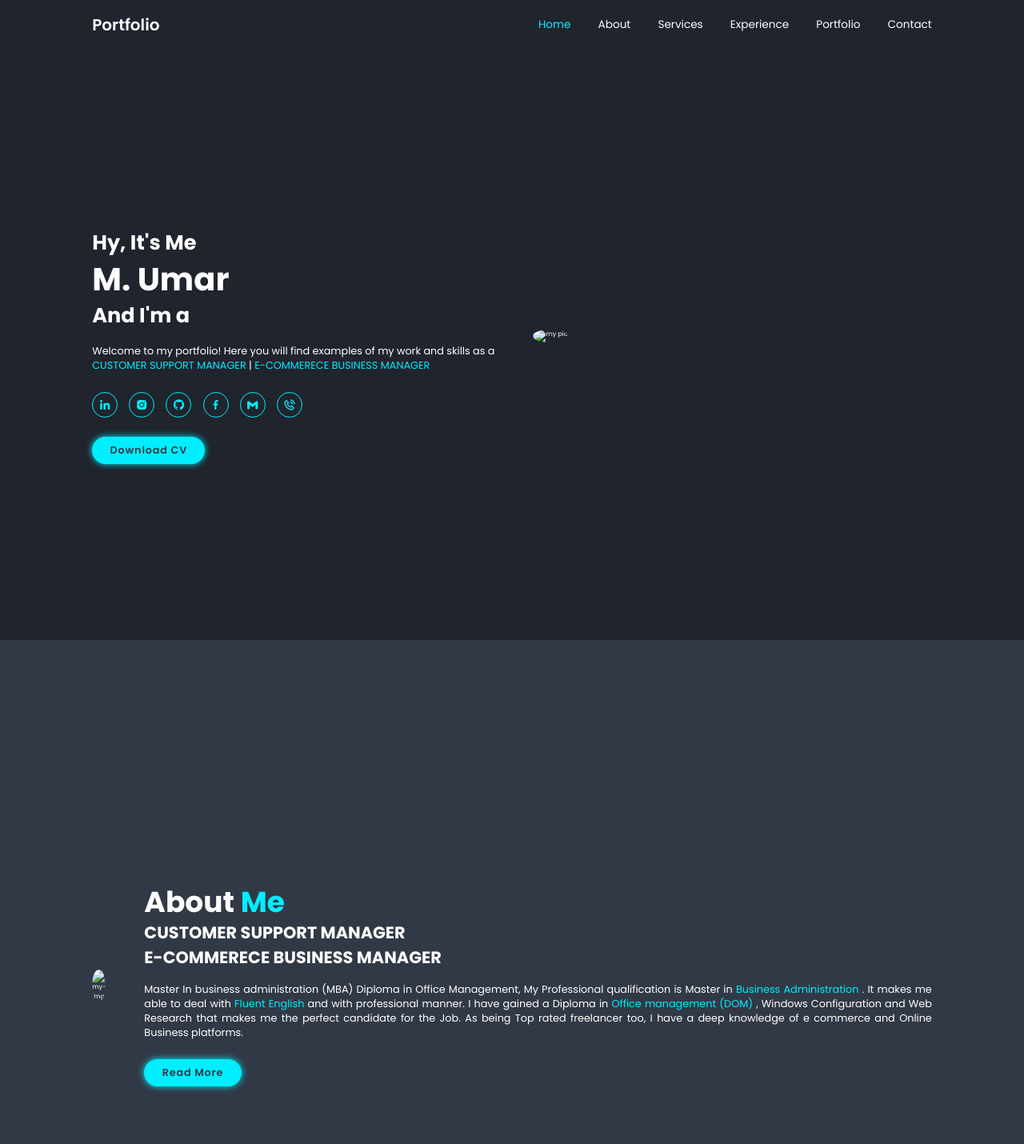
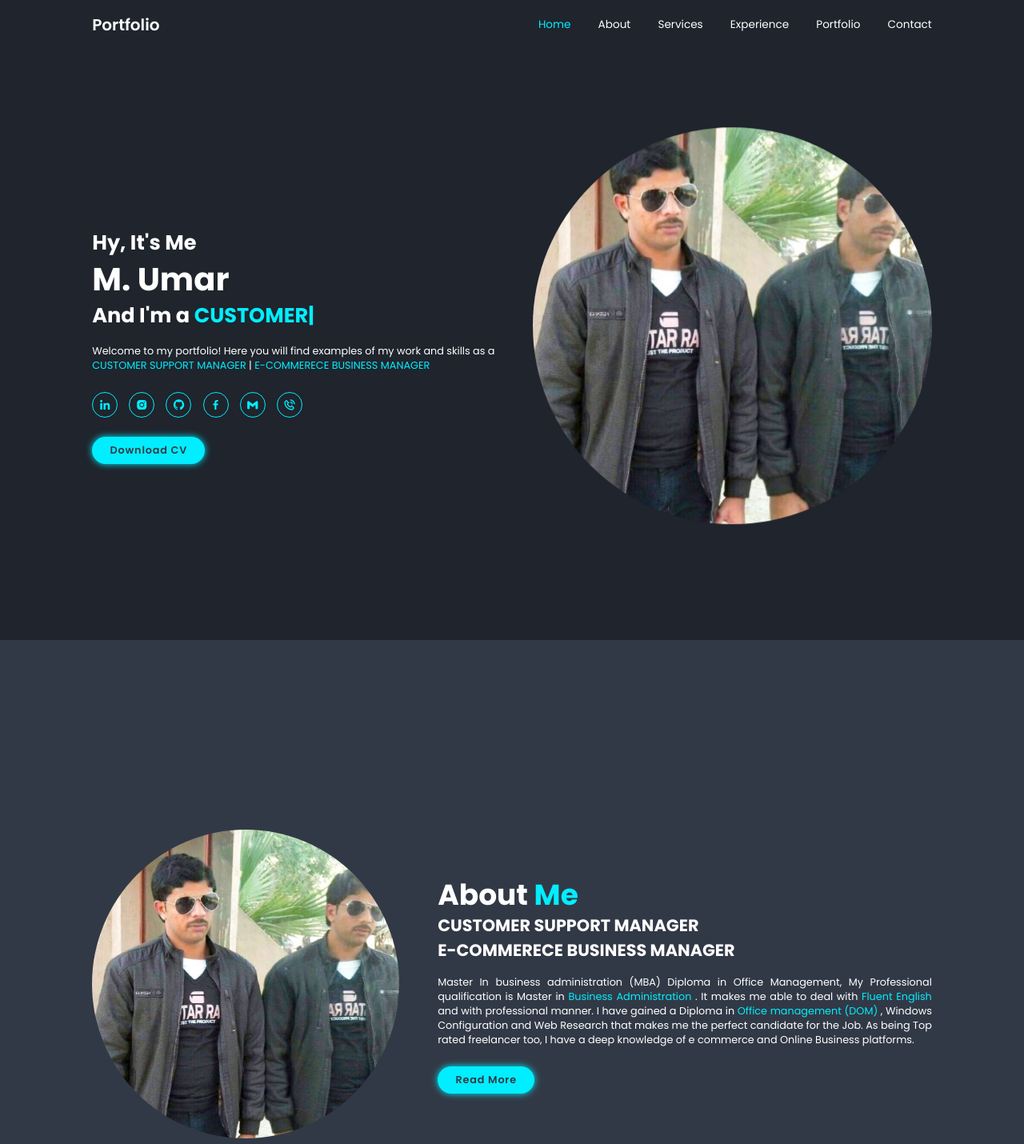
Before and after one commit to BilalDev99/supportmasters, a plain HTML site: page index.html in a window 1280 px wide. Shown: the top 1430 px of the page at 80% size. Drawn offline with nearby package versions, Linux system fonts and the light colour scheme; files that its build step writes are made by us from their sources.

Commit message:
Update index.html
okok

```diff
--- a/index.html
+++ b/index.html
@@ -16,7 +16,7 @@
     <link href='https://unpkg.com/boxicons@2.1.4/css/boxicons.min.css' rel='stylesheet'>
 
     <!-- css links -->
-    <link rel="stylesheet" href="css/style.css">
+    <link rel="stylesheet" href="style.css">
     <style>
         #loom-companion-mv3 {
             display: none !important;
@@ -67,17 +67,17 @@
                 <a href="mailto:masterumar474@gmail.com"><i class='bx bxl-gmail'></i></a>
                 <a href="tel:+923470022546"><i class='bx bx-phone-call'></i></a>
             </div>
-            <a href="CV/CV-Umar.pdf" class="btn">Download CV</a>
+            <a href="CV-Umar.pdf" class="btn">Download CV</a>
         </div>
         <div class="home-img" style="width:80%;">
-            <img src="img/umer-2.jpeg" alt="my pic" style="border-radius: 50%; width: 100%;">
+            <img src="umer-2.jpeg" alt="my pic" style="border-radius: 50%; width: 100%;">
         </div>
     </section>
 
     <!-- about section design -->
     <section class="about" id="about">
         <div class="about-img">
-            <img src="img/umer.jpeg" alt="my-img" style="border-radius:50%;">
+            <img src="umer.jpeg" alt="my-img" style="border-radius:50%;">
         </div>
 
         <div class="about-content">
@@ -260,7 +260,7 @@
     <script src="https://cdn.jsdelivr.net/npm/typed.js@2.0.12"></script>
 
     <!-- js code  -->
-    <script src="js/script.js"></script>
+    <script src="script.js"></script>
 </body>
 
 </html>
```
